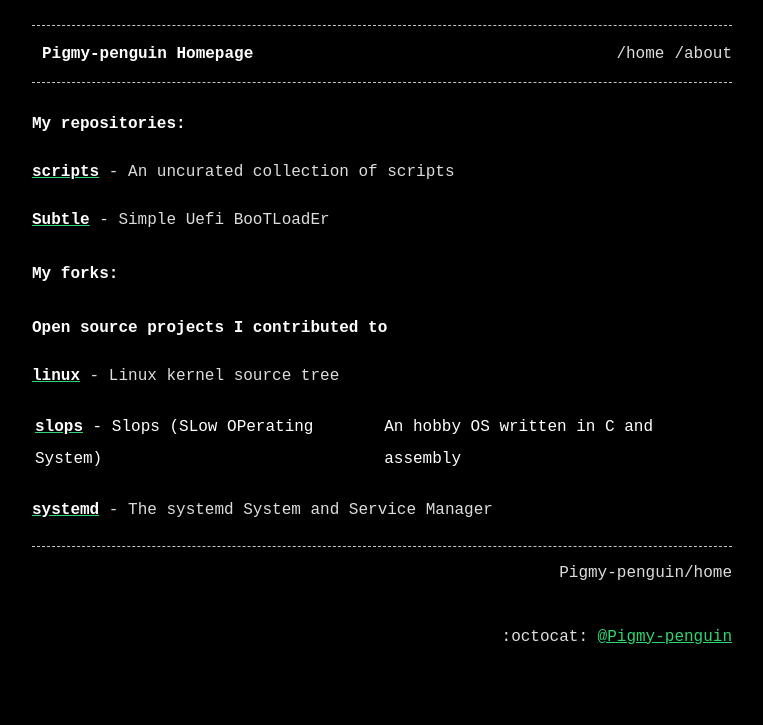
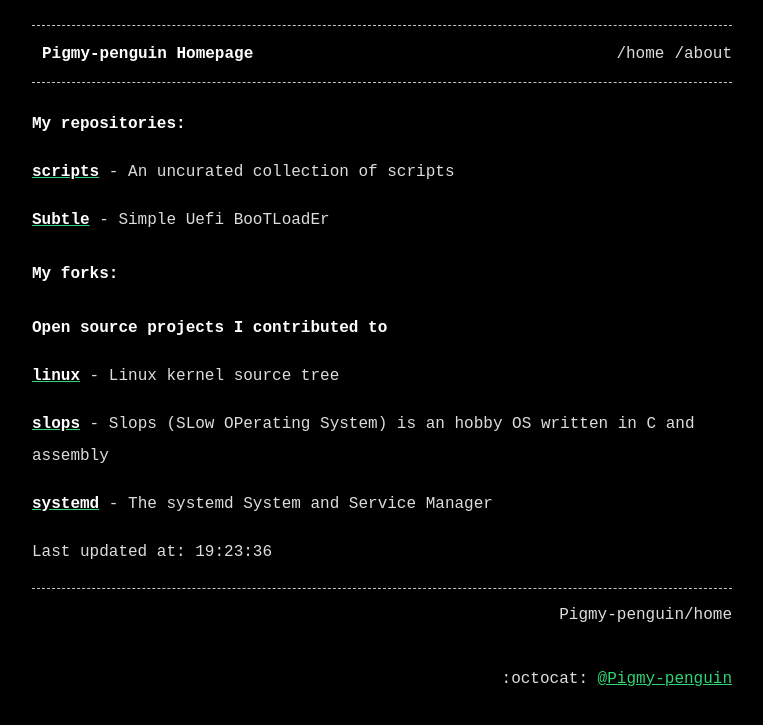
Before and after one commit to Pigmy-penguin/Pigmy-penguin.github.io, a Jekyll site: the page built from index.md, in a window 1280 px wide. Shown: the top 725 px of the page, without its empty margins (258-1021 px from the left). Built offline with Jekyll 4.4.1, drawn with Linux system fonts in a browser that asks for light colours.

Commit message:
Auto updating the website

```diff
--- a/index.md
+++ b/index.md
@@ -16,6 +16,9 @@ title: Pigmy-penguin Homepage
 
 [**linux**](https://github.com/Pigmy-penguin/linux) - Linux kernel source tree
 
-[**slops**](https://github.com/Pigmy-penguin/slops) - Slops (SLow OPerating System) | An hobby OS written in C and assembly
+[**slops**](https://github.com/Pigmy-penguin/slops) - Slops (SLow OPerating System) is an hobby OS written in C and assembly
 
 [**systemd**](https://github.com/Pigmy-penguin/systemd) - The systemd System and Service Manager
+
+
+Last updated at: 19:23:36
```
Also changed, not shown: 1 other file.
